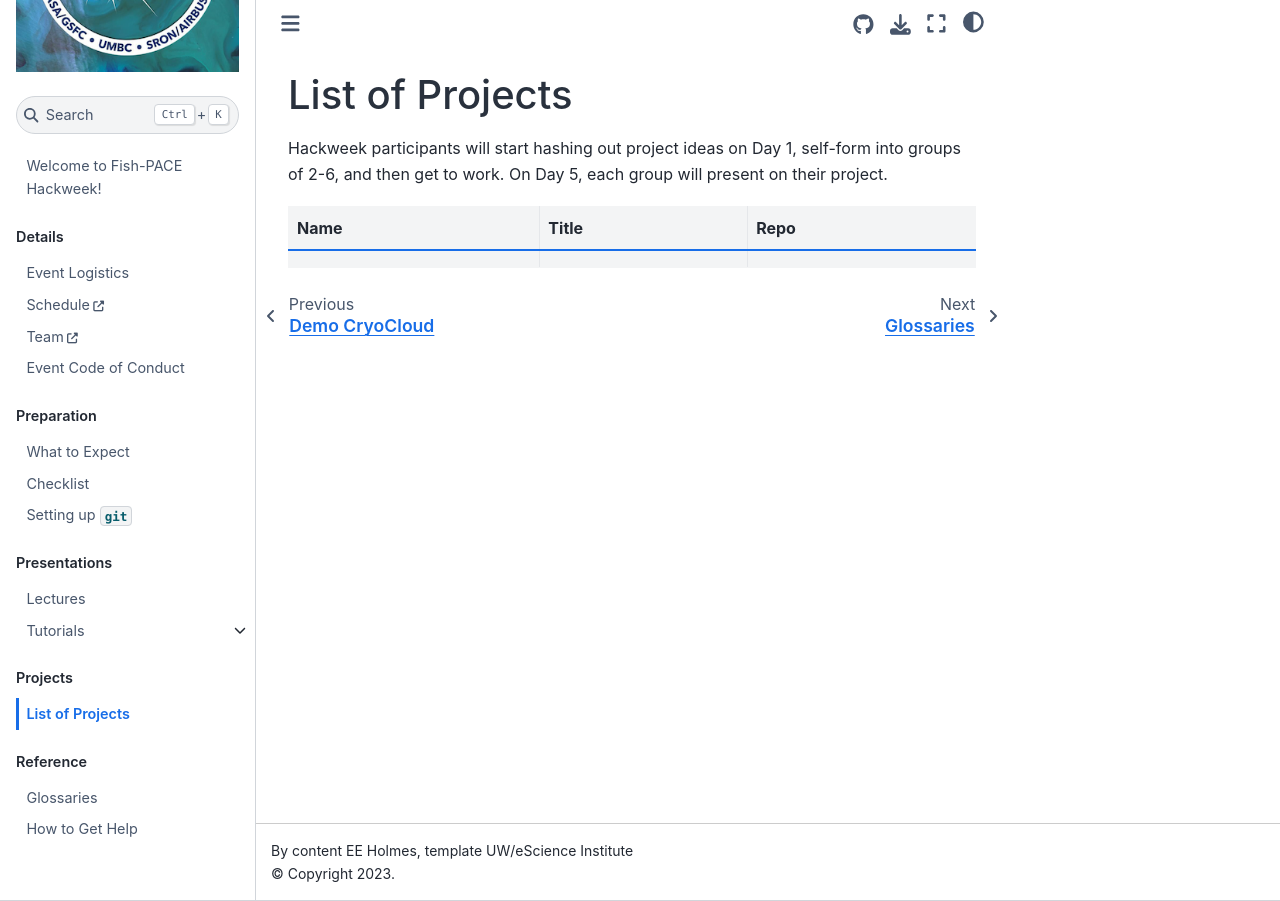
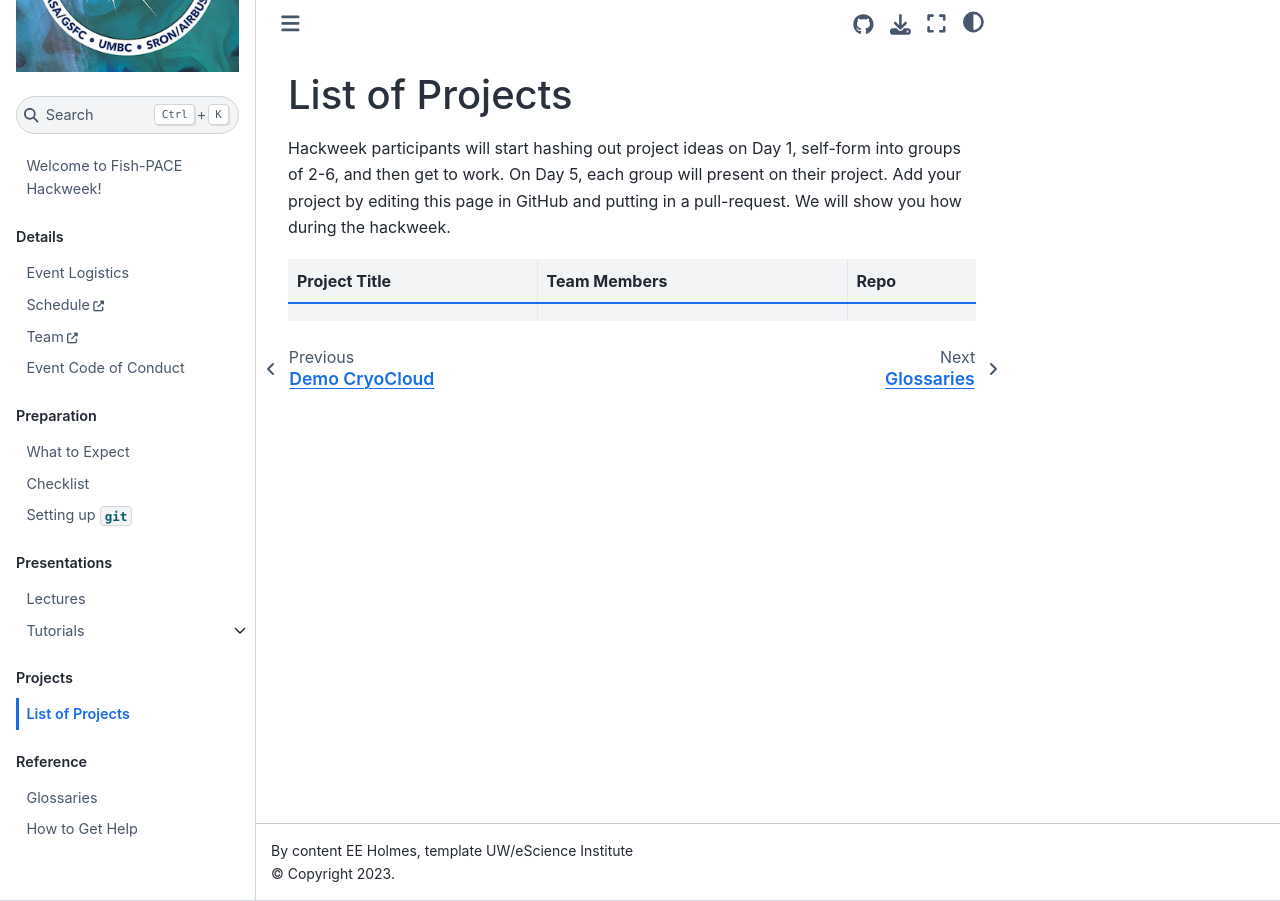
Before and after one commit to fish-pace/hackweek-2025, a Jupyter Book: the page built from book/projects/list_of_projects.md, in a window 1280 px wide. Built offline with Jupyter Book 1.0.4 settings and Sphinx 7.4.7 and the Sphinx Book theme 1.1.4, drawn with Linux system fonts in a browser that asks for light colours; pages that are not in the unit, such as notebooks, are missing from menus.

Commit message:
Update list_of_projects.md

```diff
--- a/book/projects/list_of_projects.md
+++ b/book/projects/list_of_projects.md
@@ -1,8 +1,8 @@
 # List of Projects
 
 Hackweek participants will start hashing out project ideas on Day 1, self-form into groups of 2-6, and
-then get to work. On Day 5, each group will present on their project.
+then get to work. On Day 5, each group will present on their project. Add your project by editing this page in GitHub and putting in a pull-request. We will show you how during the hackweek.
 
-| Name | Title | Repo |
+| Project Title | Team Members | Repo |
 |:-----|:------|:-----|
 |  |  |  |
```
